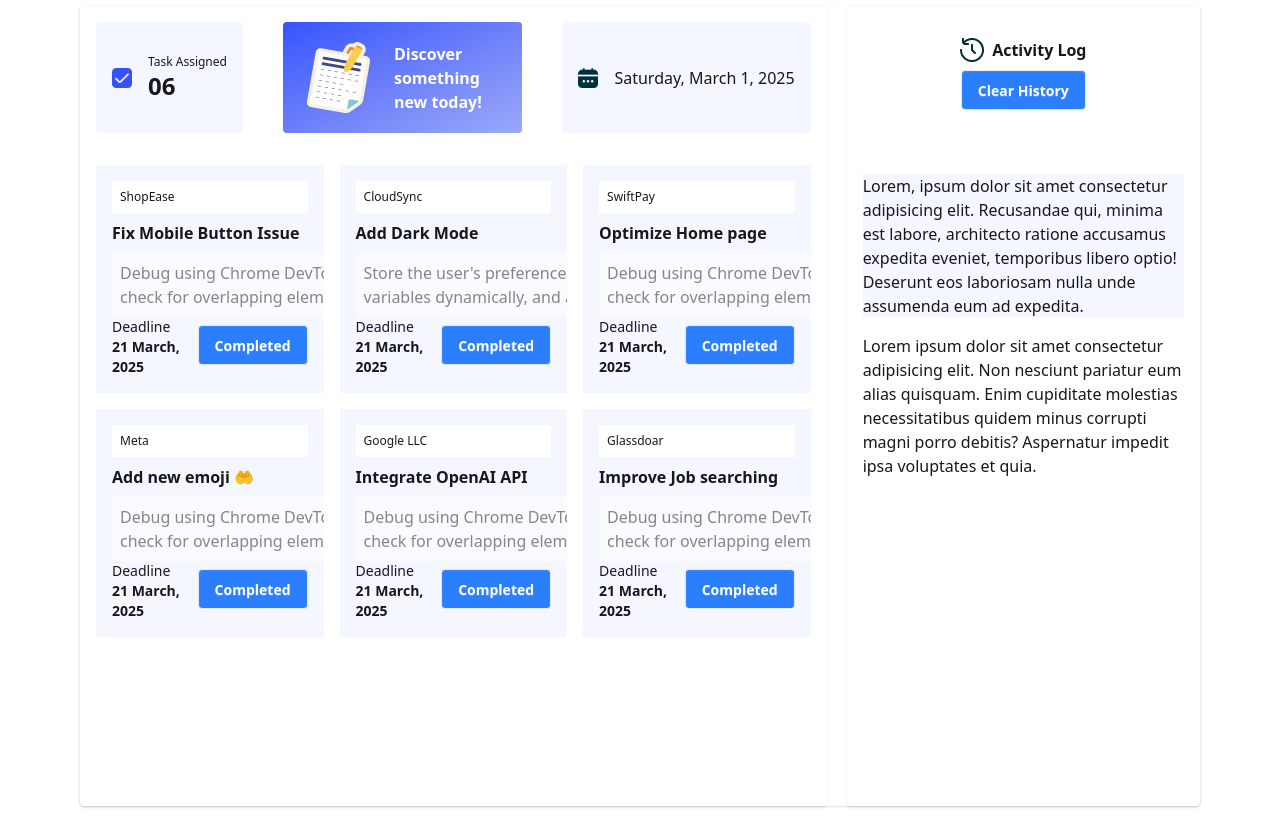
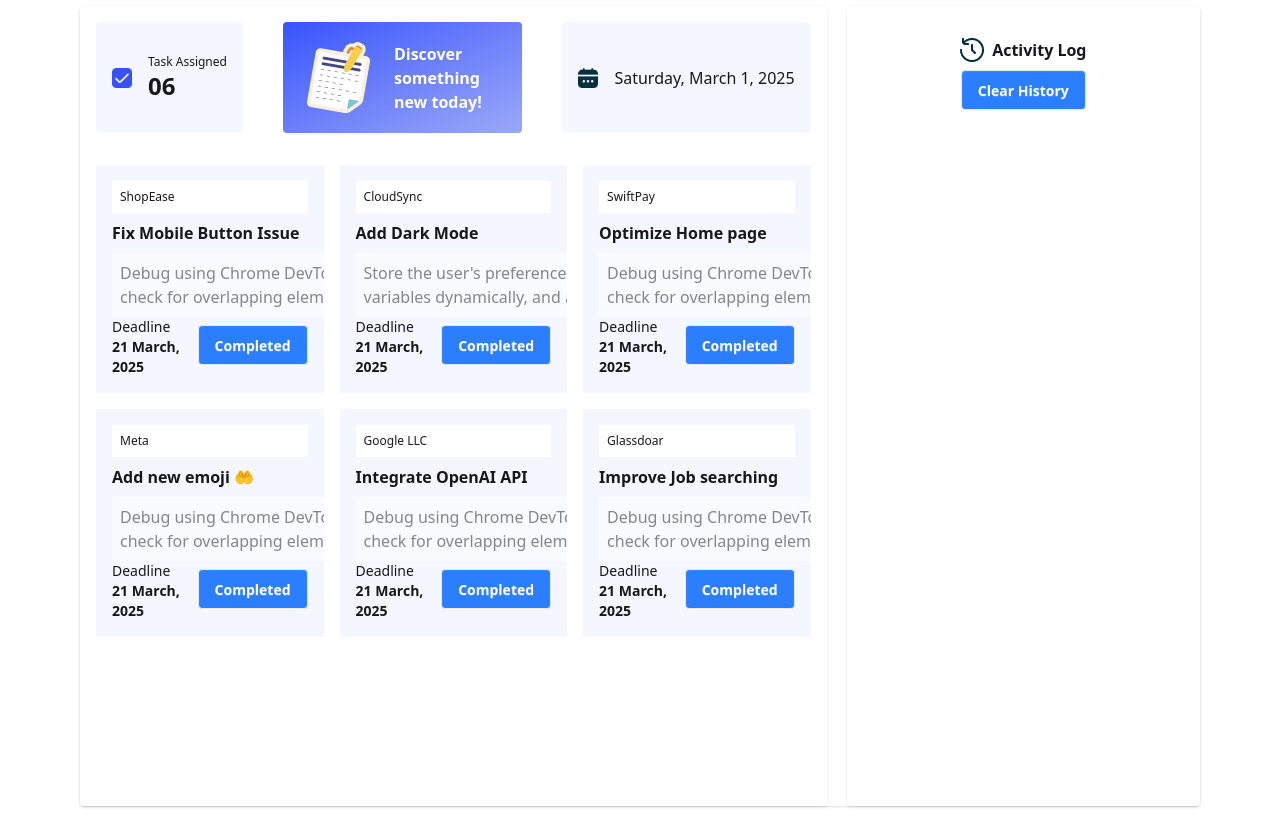
Before and after one commit to n8shade/assignment-5, a plain HTML site: page index.html in a window 1280 px wide. Both pictures are taken after a click on the button "Clear History". Shown: the part 94-932 px from the top of the page. Drawn offline with nearby package versions, Linux system fonts and the light colour scheme.

Commit message:
clear history almost finished

```diff
--- a/cards.js
+++ b/cards.js
@@ -10,5 +10,11 @@ buttons.forEach(button => {
         assignedTasks.innerText = currentCount - 1;
         totalTasks.innerText = currentTotalCount + 1;
         event.target.disabled = true;
+        const paragraph = document.getElementById("paragraph")
+        const p = document.createElement("p");
+        p.innerText=`
+        task completed successfully, bye bye
+        `
+        paragraph.appendChild(p)
     });
 });
--- /dev/null
+++ b/history.js
@@ -0,0 +1,4 @@
+const clearHistory = document.getElementById("clear-history");
+clearHistory.addEventListener("click",function(){
+    paragraph.innerHTML = "";
+})
--- a/index.html
+++ b/index.html
@@ -167,18 +167,11 @@
                     <h1 class="font-semibold">Activity Log</h1>
                 </div>
                 <div class="flex justify-center items-center">
-                    <button class="btn mt-2 text-white bg-blue-500">Clear History</button>
+                    <button id="clear-history" class="btn mt-2 text-white bg-blue-500">Clear History</button>
                 </div>
             </div>
             <!-- paragraph section -->
-            <div class="flex mt-4 flex-col gap-4 p-4">
-                <p class="bg-[#F4F7FF]">Lorem, ipsum dolor sit amet consectetur adipisicing elit. Recusandae qui, minima
-                    est labore,
-                    architecto ratione accusamus expedita eveniet, temporibus libero optio! Deserunt eos laboriosam
-                    nulla unde assumenda eum ad expedita.</p>
-                <p>Lorem ipsum dolor sit amet consectetur adipisicing elit. Non nesciunt pariatur eum alias quisquam.
-                    Enim cupiditate molestias necessitatibus quidem minus corrupti magni porro debitis? Aspernatur
-                    impedit ipsa voluptates et quia.</p>
+            <div id="paragraph" class="flex mt-4 flex-col gap-4 p-4">
             </div>
         </section>
 
@@ -187,6 +180,7 @@
         <script src="toggle.js"></script>
         <script src="cards.js"></script>
         <script src="utilities.js"></script>
+        <script src="history.js"></script>
     </main>
 </body>
 
```
